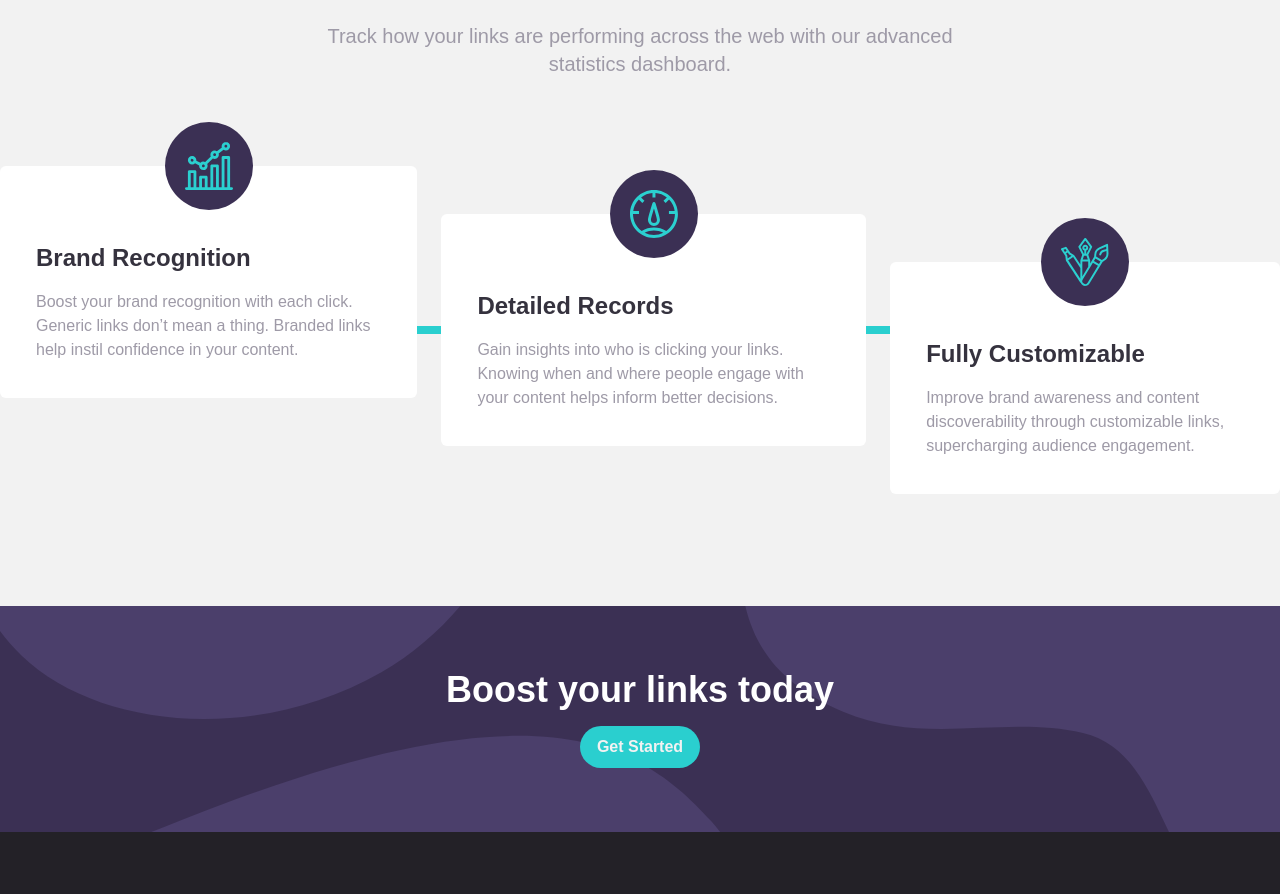
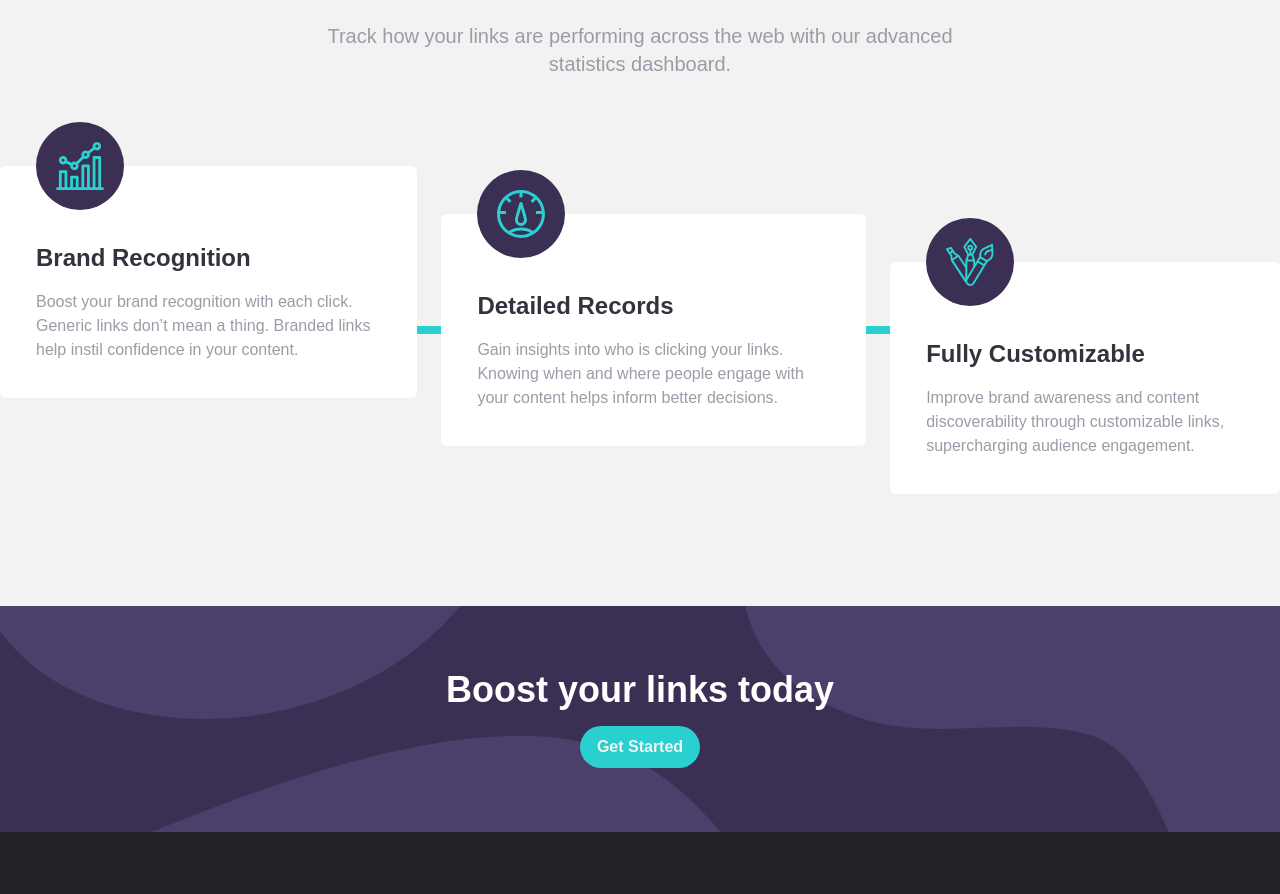
Before and after one commit to Carlos95HD/react-url-shortening, a React (Create React App) app: page / in a window 1280 px wide. Shown: the part 1175-2069 px from the top of the page. Built offline with nearby package versions, Linux system fonts and the light colour scheme.

Commit message:
Updated | Fix Design Statistics

```diff
--- a/src/assets/css/styles.css
+++ b/src/assets/css/styles.css
@@ -887,11 +887,6 @@ Ensure the default browser behavior of the `hidden` attribute.
   text-align: right;
 }
 
-.text-2xl {
-  font-size: 1.5rem;
-  line-height: 2rem;
-}
-
 .text-sm {
   font-size: 0.875rem;
   line-height: 1.25rem;
@@ -910,6 +905,11 @@ Ensure the default browser behavior of the `hidden` attribute.
 .text-base {
   font-size: 1rem;
   line-height: 1.5rem;
+}
+
+.text-2xl {
+  font-size: 1.5rem;
+  line-height: 2rem;
 }
 
 .text-4xl {
--- a/src/components/layout/Statistics.tsx
+++ b/src/components/layout/Statistics.tsx
@@ -18,7 +18,7 @@ export const Statistics = () => {
 
         <div className="flex flex-col my-24 mx-4 text-center md:flex-row md:mx-0 md:text-left">
           <section className="bg-white p-6 lg:p-9 relative rounded-md md:bottom-12">
-            <div className="bg-secondary bottom-20 h-auto rounded-full p-5 relative mx-auto -mb-12 w-fit">
+            <div className="bg-secondary bottom-20 h-auto rounded-full p-5 relative mx-auto -mb-12 w-fit md:mx-0">
               <img
                 src={brandRecognition}
                 alt="brandRecognition"
@@ -35,7 +35,7 @@ export const Statistics = () => {
 
           <div className="bg-cyan w-2 h-16 md:relative mx-auto md:top-28 md:w-16 md:h-2"></div>
           <section className="bg-white p-6 lg:p-9 mt-10 rounded-md md:mt-0">
-            <div className="bg-secondary bottom-20 h-auto rounded-full p-5 relative mx-auto -mb-12 w-fit">
+            <div className="bg-secondary bottom-20 h-auto rounded-full p-5 relative mx-auto -mb-12 w-fit md:mx-0">
               <img src={detailedRecord} alt="detailedRecord" className="w-12" />
             </div>
             <h3 className="font-bold text-2xl mb-4">Detailed Records</h3>
@@ -48,7 +48,7 @@ export const Statistics = () => {
           <div className="bg-cyan w-2 h-16 relative mx-auto md:top-28 md:w-16 md:h-2"></div>
 
           <section className="bg-white p-6 lg:p-9 mt-10 rounded-md md:mt-0 md:top-12 md:relative">
-            <div className="bg-secondary bottom-20 h-auto rounded-full p-5 relative mx-auto -mb-12 w-fit">
+            <div className="bg-secondary bottom-20 h-auto rounded-full p-5 relative mx-auto -mb-12 w-fit md:mx-0">
               <img
                 src={fullyCustomisable}
                 alt="fullyCustomisable"
```
Also changed, not shown: 11 other files (tests, documents, lock files or other folders).
